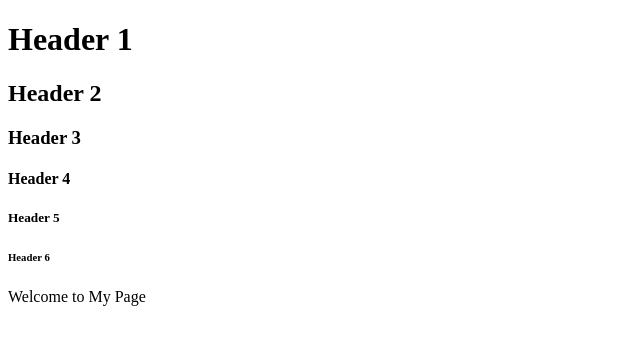
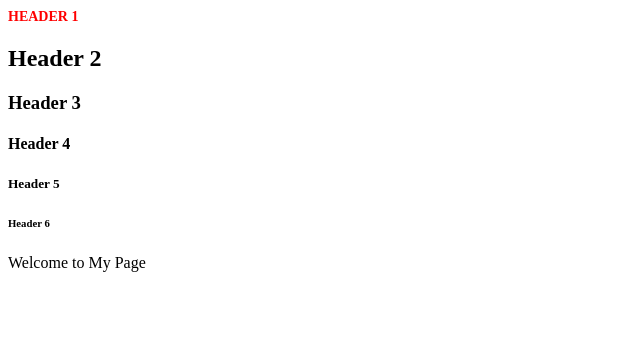
Before and after one commit to gryphnft/gryphnft.github.io, a website: page docs/macon.html in a window 1280 px wide. Shown: the whole page, without its empty margins (0-640 px from the left). Drawn offline with Linux system fonts and the light colour scheme.

Commit message:
Updating style

```diff
--- a/docs/macon.html
+++ b/docs/macon.html
@@ -2,6 +2,13 @@
 <html>
   <head>
     <title>Mickele's Page</title>
+    <style>
+      h1 {
+        color: red;
+        font-size: 14px;
+        text-transform: uppercase;
+      }
+    </style>
   </head>
   <body>
     <h1>Header 1</h1>
```
